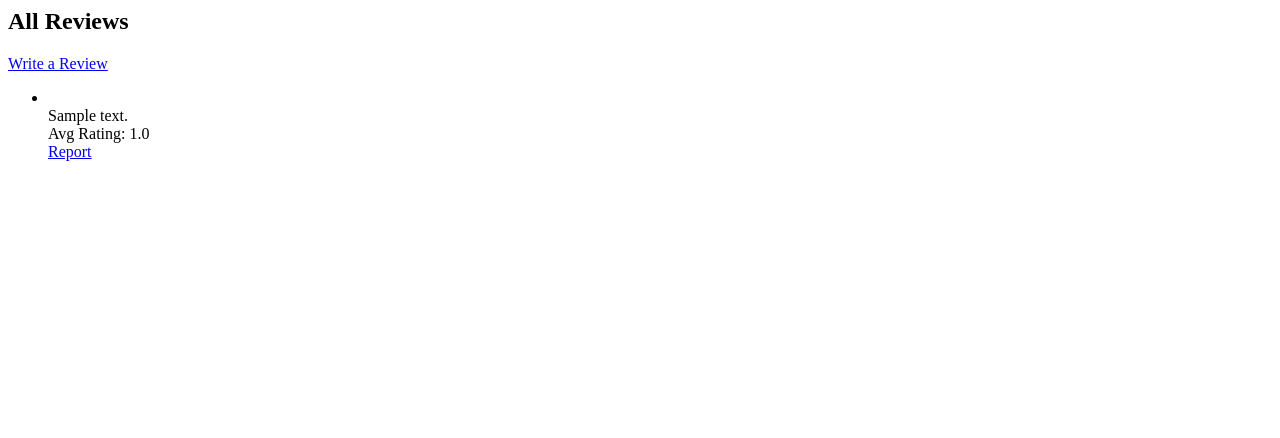
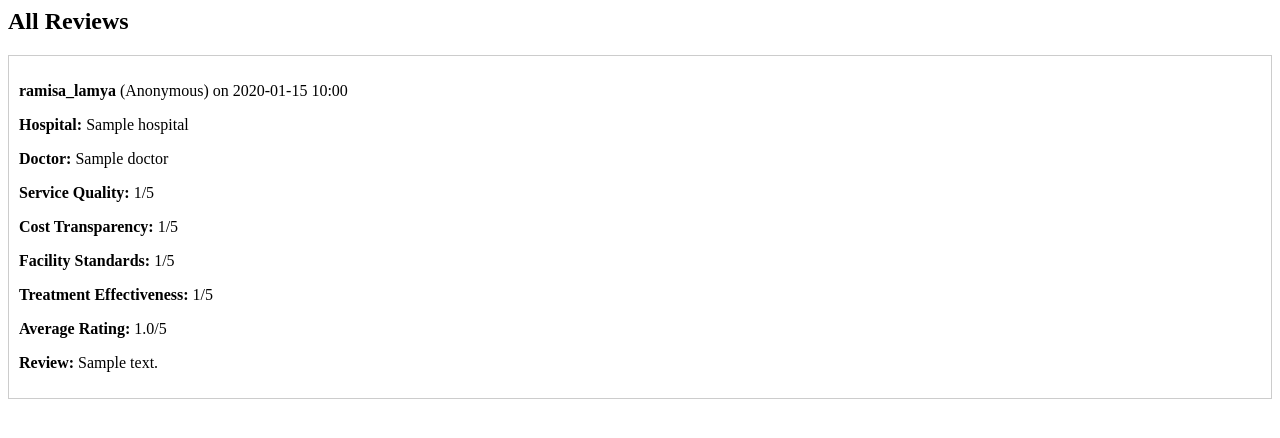
Before and after one commit to ramisalamya1/Software-Design-Project-CSE327-, a Django app: page /reviews/ in a window 1280 px wide. Shown: the top 438 px of the page. Run offline with Django 5.2, Linux system fonts and the light colour scheme; data comes from the database, SQL or seed files in the repository; tables that the repository leaves empty hold one stand-in row (values such as "Sample post").

Commit message:
update review_list.html

```diff
--- a/templates/review_list.html
+++ b/templates/review_list.html
@@ -1,19 +1,23 @@
+<!-- review_list.html -->
 <h2>All Reviews</h2>
-<a href="{% url 'add_review' %}">Write a Review</a>
-<ul>
-  {% for review in reviews %}
-    <li>
-      {% if not review.anonymous %} <strong>{{ review.user.username }}</strong> {% endif %}
-      <br>
-      {{ review.text }}<br>
-      Avg Rating: {{ review.average_rating|floatformat:1 }}<br>
-      {% if review.user == request.user %}
-        <a href="{% url 'edit_review' review.pk %}">Edit</a>
-        <a href="{% url 'delete_review' review.pk %}">Delete</a>
-      {% endif %}
-      <a href="{% url 'flag_review' review.pk %}">Report</a>
-    </li>
-  {% empty %}
-    <li>No reviews yet.</li>
-  {% endfor %}
-</ul>
+{% for review in reviews %}
+  <div style="border: 1px solid #ccc; padding: 10px; margin: 15px 0;">
+    <p><strong>{{ review.user.username }}</strong>
+      {% if review.anonymous %}(Anonymous){% endif %}
+      on {{ review.created_at|date:"Y-m-d H:i" }}</p>
+
+    <p><strong>Hospital:</strong> {{ review.hospital.name }}</p>
+    {% if review.doctor %}<p><strong>Doctor:</strong> {{ review.doctor.name }}</p>{% endif %}
+
+    <p><strong>Service Quality:</strong> {{ review.service_quality }}/5</p>
+    <p><strong>Cost Transparency:</strong> {{ review.cost_transparency }}/5</p>
+    <p><strong>Facility Standards:</strong> {{ review.facility_standards }}/5</p>
+    <p><strong>Treatment Effectiveness:</strong> {{ review.treatment_effectiveness }}/5</p>
+
+    <p><strong>Average Rating:</strong> {{ review.average_rating|floatformat:1 }}/5</p>
+
+    <p><strong>Review:</strong> {{ review.text }}</p>
+  </div>
+{% empty %}
+  <p>No reviews yet.</p>
+{% endfor %}
```
